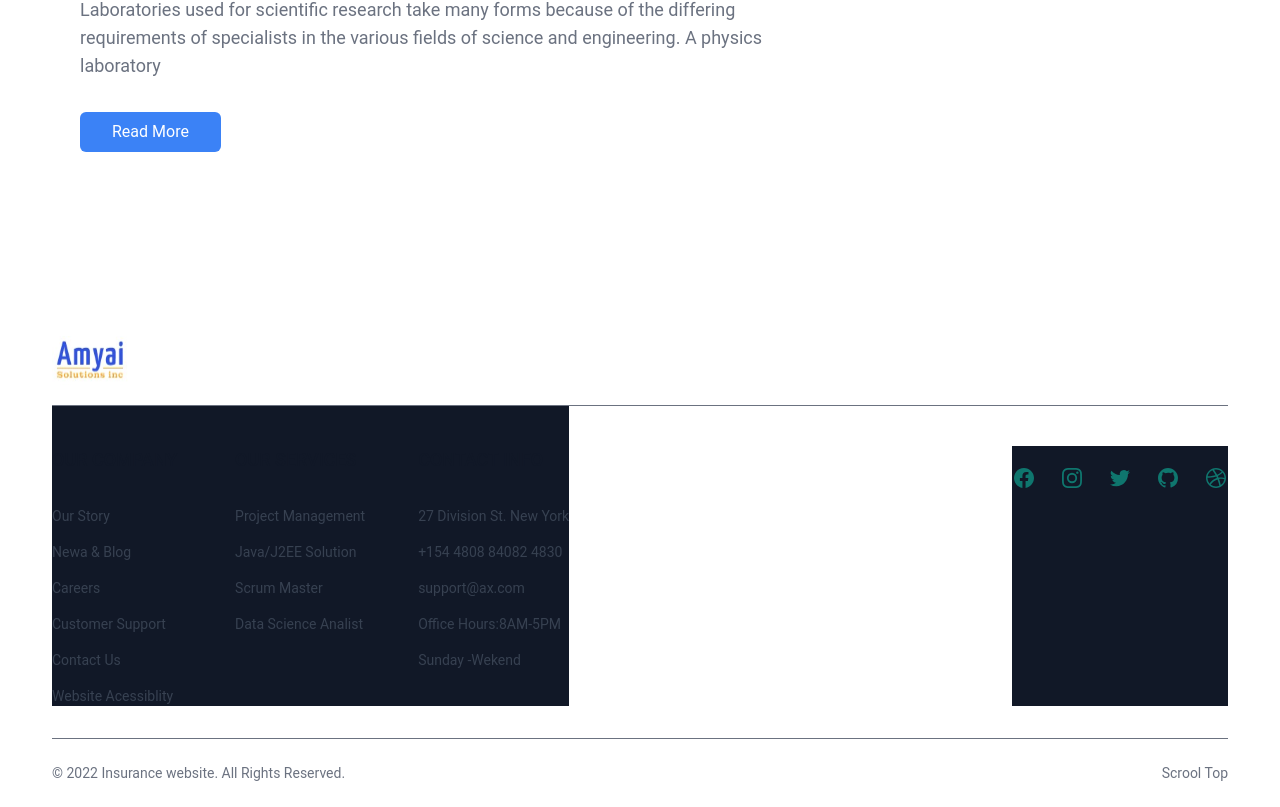
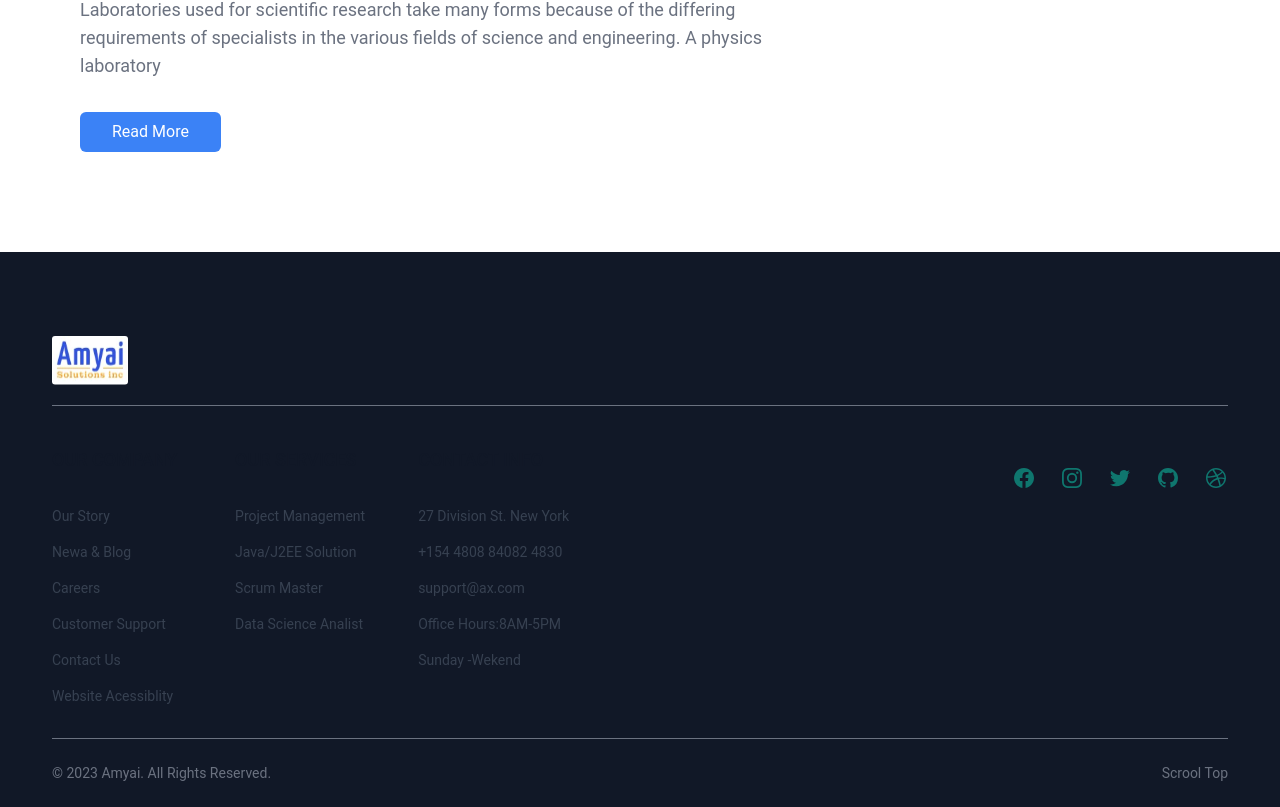
Before and after one commit to BraynixAI/Amyai-website, a Next.js app: page /blog in a window 1280 px wide. Shown: the part 2286-3093 px from the top of the page. Built offline with nearby package versions, Linux system fonts and the light colour scheme.

Commit message:
update footer section

```diff
--- a/src/components/HomePage/offer.js
+++ b/src/components/HomePage/offer.js
@@ -19,7 +19,7 @@ function Offer() {
           </p> */}
         </div>
       </div>
-      <div className="grid lg:grid-cols-3 md:grid-cols-2 gap-6 mx-8 lg:mx-14 lg:my-10">
+      <div className="grid lg:grid-cols-3 md:grid-cols-2 gap-6 mx-8 lg:mx-14 lg:my-10   ">
         <div className="border shadow-xl">
           <div className="flex justify-between">
             <img src="images/grp1.svg" className="mt-10 ml-5 h-20" />
--- a/src/components/HomePage/potential.js
+++ b/src/components/HomePage/potential.js
@@ -2,7 +2,7 @@ import React from "react";
 
 function PotentialPage() {
   return (
-    <div className="my-20 w-[90%] mx-auto">
+    <div className="my-20 w-[90%] mx-auto ">
       <div className="text-center">
         <p className="font-semibold md:text-5xl text-3xl w-2/3 mx-auto text-black">
           Unlock the potential
@@ -12,6 +12,7 @@ function PotentialPage() {
         </p>
       </div>
       <div className="grid md:grid-cols-4 gap-5 justify-center bg-unlock-bg bg-cover p-5 my-5">
+        {/* <div className="group"> */}
         <div className="col-span-1 shadow-lg rounded-lg flex justify-center items-center h-[150px] lg:h-[223px] p-10 border">
           <div className=" flex flex-col justify-center items-center space-y-5 ">
             <img src="images/project.svg" className="w-10" />
@@ -21,13 +22,19 @@ function PotentialPage() {
             </div>
           </div>
         </div>
-        <div className="hidden md:block md:col-span-2 shadow-lg rounded-lg flex justify-center items-center h-[150px] lg:h-[223px]  ">
+        {/* <div className="w-40 h-40 group-hover:block hidden bg-yellow-600  transition transform duration-150">
+            sfg
+          </div> */}
+        {/* </div> */}
+        <div className=" hidden md:block md:col-span-2 shadow-lg rounded-lg  h-[150px] lg:h-[223px]  ">
+          <div className="flex justify-center items-center">
             <img
               src="images/calendar.svg"
               className="hidden md:block  rounded-3xl"
             />
             <img src="images/calendar2.svg" className="md:hidden " />
             {/* </div> */}
+          </div>
         </div>
         <div className="col-span-1 shadow-lg rounded-lg flex justify-center items-center h-[150px] lg:h-[223px] p-10 border">
           <div className=" flex flex-col justify-center items-center space-y-5 ">
--- a/src/components/common_components/Footer/index.js
+++ b/src/components/common_components/Footer/index.js
@@ -3,7 +3,7 @@ import React from "react";
 function FooterPage() {
   return (
     <div className="">
-      <footer class="bg-white dark:bg-gray-900 px-5">
+      <footer class="bg-gray-900 px-5">
         <div class="pb-6 pt-16 sm:px-6 lg:px-8">
           <div className="md:my-5 mb-5">
             <img src="images/amyai.svg" />
@@ -288,7 +288,7 @@ function FooterPage() {
 
           <div class="mt-8 border-t border-gray-500 pt-6  sm:flex sm:items-center sm:justify-between">
             <p class="text-center text-sm text-gray-500 dark:text-gray-400 sm:text-left">
-              © 2022 Insurance website. All Rights Reserved.
+              © 2023 Amyai. All Rights Reserved.
             </p>
             <p class="text-center text-sm text-gray-500 dark:text-gray-400 sm:text-left">
               Scrool Top
```
Lines whose indentation alone changed are shown as unchanged.
